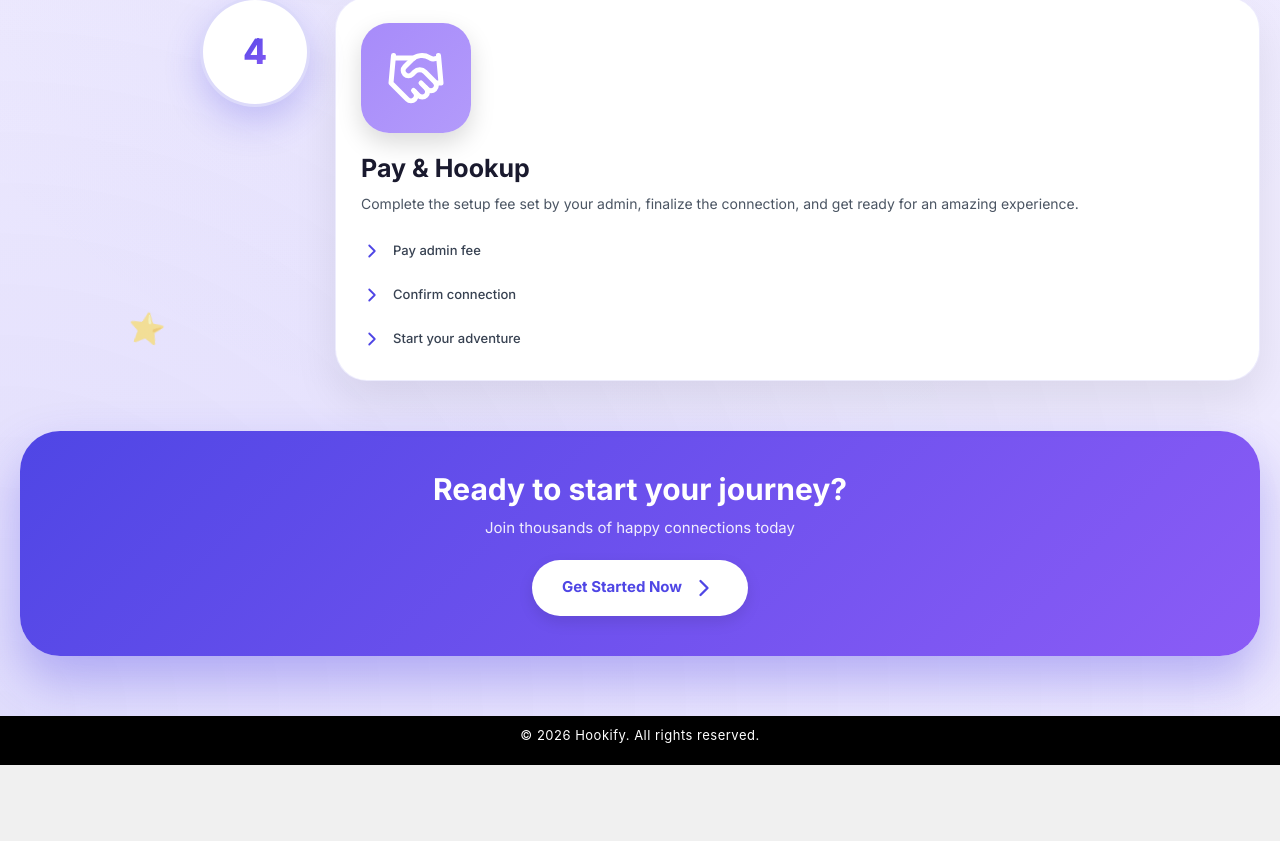
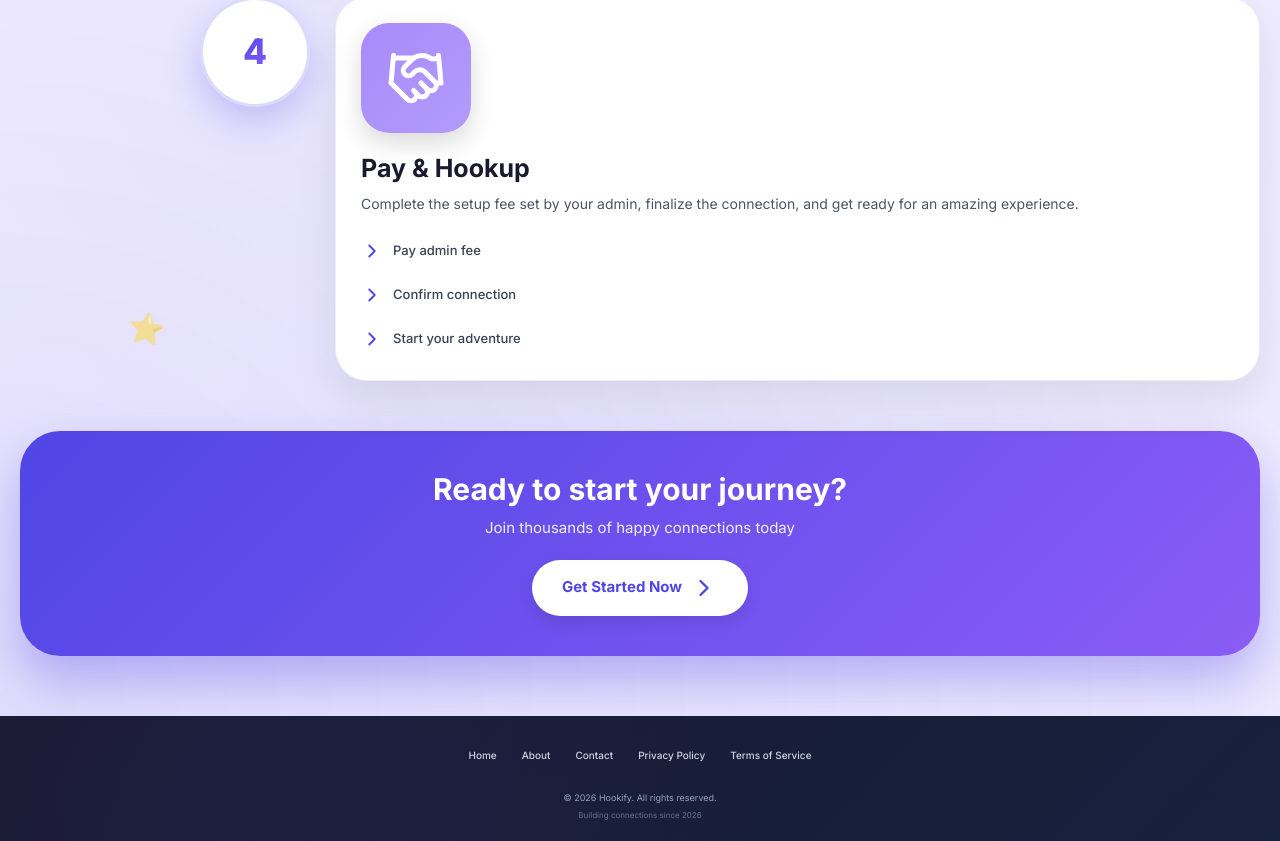
Before and after one commit to Davis-don/hookiefy, a React (Vite) app in the folder client/: page / in a window 1280 px wide. Shown: the part 2504-3345 px from the top of the page. Before the commit the page ends 3269 px from the top, so only its background shows below. Built offline with nearby package versions, Linux system fonts and the light colour scheme.

Commit message:
added footer

```diff
--- a/client/src/components/footer/Footer.tsx
+++ b/client/src/components/footer/Footer.tsx
@@ -1,9 +1,48 @@
 import './footer.css';
+import { useNavigate } from 'react-router-dom';
 
 function Footer() {
+  const navigate = useNavigate();
+
+  const handleNavigation = (path: string) => {
+    navigate(path);
+    window.scrollTo(0, 0);
+  };
+
+  const navigationLinks = [
+    { label: 'Home', path: '/' },
+    { label: 'About', path: '/about' },
+    { label: 'Contact', path: '/contact' },
+    { label: 'Privacy Policy', path: '/privacy' },
+    { label: 'Terms of Service', path: '/terms' },
+  ];
+
   return (
-    <footer className="footer">
-      <p>© {new Date().getFullYear()} Hookify. All rights reserved.</p>
+    <footer className="hookify-footer">
+      <div className="hookify-footer-container">
+        {/* Footer Links */}
+        <div className="hookify-footer-links">
+          {navigationLinks.map((link, index) => (
+            <button
+              key={index}
+              onClick={() => handleNavigation(link.path)}
+              className="hookify-footer-link"
+            >
+              {link.label}
+            </button>
+          ))}
+        </div>
+
+        {/* Copyright Section */}
+        <div className="hookify-footer-copyright">
+          <p className="hookify-copyright-text">
+            © {new Date().getFullYear()} Hookify. All rights reserved.
+          </p>
+          <p className="hookify-copyright-tagline">
+            Building connections since 2026
+          </p>
+        </div>
+      </div>
     </footer>
   );
 }
--- a/client/src/components/footer/footer.css
+++ b/client/src/components/footer/footer.css
@@ -1,12 +1,157 @@
-.footer {
+/* ===== HOOKIFY FOOTER SECTION - UNIQUE CLASS NAMES ===== */
+@import url('https://fonts.googleapis.com/css2?family=Inter:wght@300;400;500;600;700;800&display=swap');
 
+.hookify-footer {
+  background: linear-gradient(135deg, #1a1a2e 0%, #16213e 100%);
+  position: relative;
+  overflow: hidden;
+  font-family: 'Inter', sans-serif;
+  margin-top: auto;
+}
 
-  background-color: #000;
-  color: #fff;
+/* Subtle background pattern */
+.hookify-footer::before {
+  content: '';
+  position: absolute;
+  top: 0;
+  left: 0;
+  right: 0;
+  bottom: 0;
+  background: radial-gradient(circle at 20% 50%, rgba(79, 70, 229, 0.08) 0%, transparent 50%);
+  pointer-events: none;
+}
 
+.hookify-footer-container {
+  max-width: 1200px;
+  margin: 0 auto;
+  padding: 3rem 2rem 2rem;
+  position: relative;
+  z-index: 2;
+}
+
+/* Footer Links Section */
+.hookify-footer-links {
+  display: flex;
+  flex-wrap: wrap;
+  justify-content: center;
+  gap: 2.5rem;
+  margin-bottom: 2.5rem;
+}
+
+.hookify-footer-link {
+  background: none;
+  border: none;
+  color: #cbd5e1;
+  font-size: 1rem;
+  font-weight: 500;
+  cursor: pointer;
+  transition: all 0.2s ease;
+  padding: 0.25rem 0;
+  position: relative;
+}
+
+.hookify-footer-link::after {
+  content: '';
+  position: absolute;
+  bottom: 0;
+  left: 0;
+  width: 0;
+  height: 2px;
+  background: linear-gradient(90deg, rgb(79, 70, 229), rgb(139, 92, 246));
+  transition: width 0.2s ease;
+}
+
+.hookify-footer-link:hover {
+  color: white;
+}
+
+.hookify-footer-link:hover::after {
+  width: 100%;
+}
+
+/* Divider Line */
+.hookify-footer-divider {
+  display: flex;
+  align-items: center;
+  justify-content: center;
+  gap: 1rem;
+  margin: 1.5rem 0;
+}
+
+.hookify-divider-line {
+  width: 60px;
+  height: 1px;
+  background: linear-gradient(90deg, transparent, rgba(139, 92, 246, 0.3), transparent);
+}
+
+.hookify-divider-dot {
+  width: 4px;
+  height: 4px;
+  background: rgb(139, 92, 246);
+  border-radius: 50%;
+  opacity: 0.5;
+}
+
+/* Copyright Section */
+.hookify-footer-copyright {
   text-align: center;
-  padding: 10px 0;
+}
 
-  font-size: 13px;
-  letter-spacing: 0.5px;
+.hookify-copyright-text {
+  color: #94a3b8;
+  font-size: 0.9rem;
+  font-weight: 400;
+  margin-bottom: 0.5rem;
 }
+
+.hookify-copyright-tagline {
+  color: #64748b;
+  font-size: 0.8rem;
+  font-weight: 400;
+  margin: 0;
+}
+
+/* Responsive Design */
+@media (max-width: 768px) {
+  .hookify-footer-container {
+    padding: 2rem 1.5rem 1.5rem;
+  }
+
+  .hookify-footer-links {
+    gap: 1.5rem;
+  }
+
+  .hookify-footer-link {
+    font-size: 0.9rem;
+  }
+
+  .hookify-copyright-text {
+    font-size: 0.8rem;
+  }
+
+  .hookify-copyright-tagline {
+    font-size: 0.7rem;
+  }
+}
+
+@media (max-width: 480px) {
+  .hookify-footer-links {
+    gap: 1rem;
+    row-gap: 0.75rem;
+  }
+
+  .hookify-footer-link {
+    font-size: 0.8rem;
+  }
+
+  .hookify-copyright-text {
+    font-size: 0.7rem;
+  }
+}
+
+/* Reduced Motion */
+@media (prefers-reduced-motion: reduce) {
+  .hookify-footer-link::after {
+    transition: none;
+  }
+}
```
